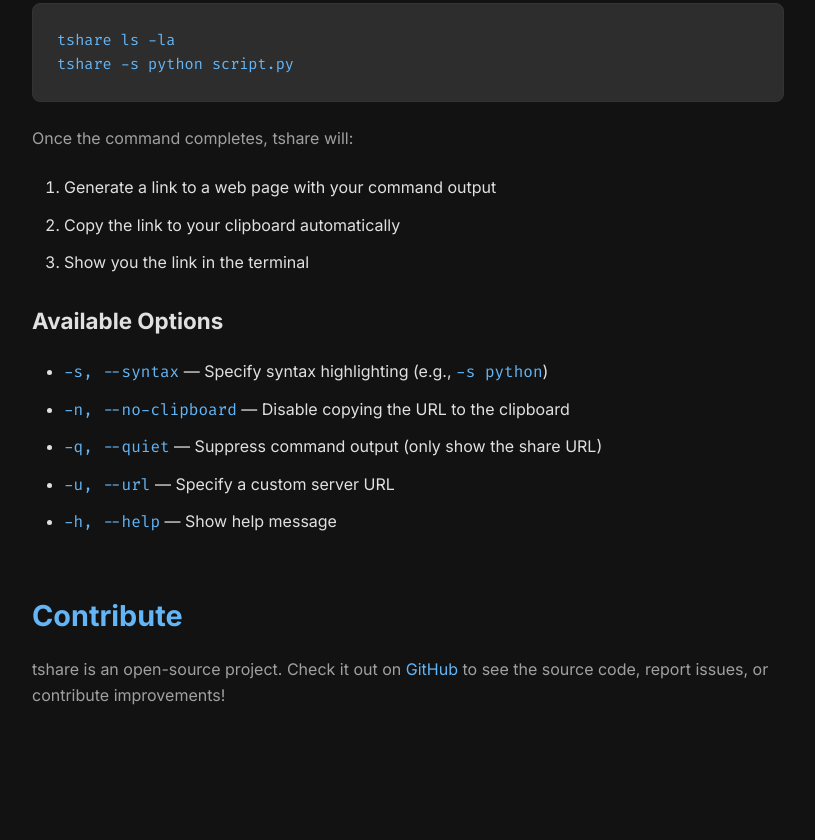
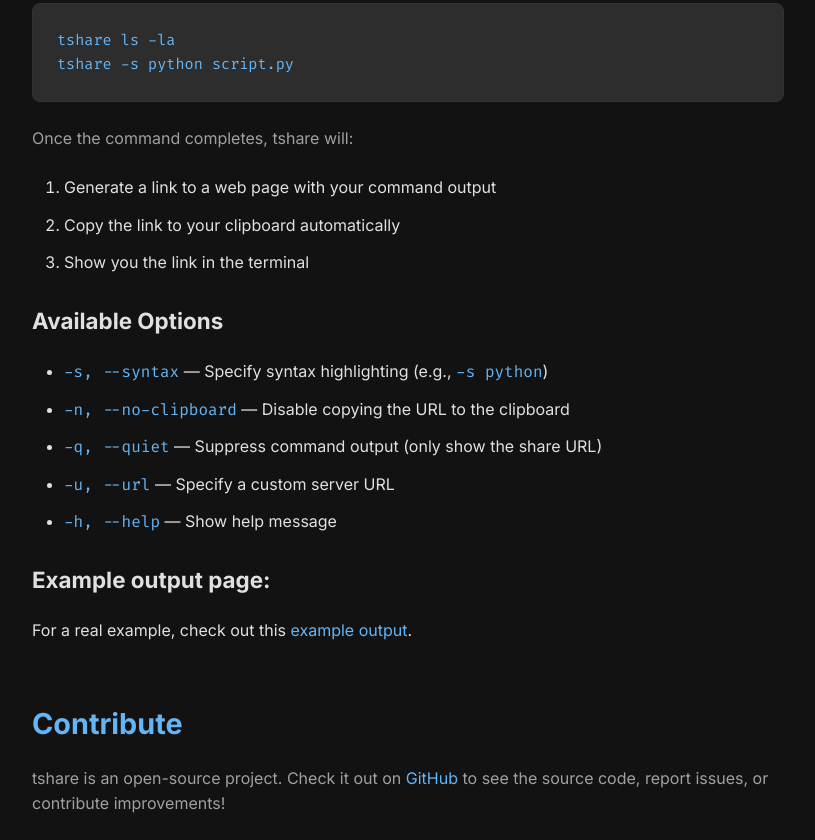
Before and after one commit to mikkelrask/terminal-share, a website: page public/index.html in a window 1280 px wide. Shown: the part 1165-2005 px from the top of the page, without its empty margins (232-1047 px from the left). Drawn offline with Linux system fonts and the light colour scheme.

Commit message:
Add example + change default colorscheme for view

```diff
--- a/public/index.html
+++ b/public/index.html
@@ -73,6 +73,8 @@
         <li><code>-u, --url</code> — Specify a custom server URL</li>
         <li><code>-h, --help</code> — Show help message</li>
       </ul>
+      <h3>Example output page:</h3>
+      For a real example, check out this <a href="https://tshare.porgy-ruler.ts.net/d799da" target="_blank">example output</a>.
     </section>
 
     <section id="github">
--- a/public/view.html
+++ b/public/view.html
@@ -4,12 +4,12 @@
   <meta charset="UTF-8">
   <meta name="viewport" content="width=device-width, initial-scale=1.0">
   <title>tshare - Terminal Output</title>
-  <link rel="stylesheet" href="https://cdnjs.cloudflare.com/ajax/libs/highlight.js/11.7.0/styles/atom-one-dark.min.css" id="highlight-theme">
+  <link rel="stylesheet" href="https://cdnjs.cloudflare.com/ajax/libs/highlight.js/11.7.0/styles/tokyo-night-dark.min.css" id="highlight-theme">
   <script src="https://cdnjs.cloudflare.com/ajax/libs/highlight.js/11.7.0/highlight.min.js"></script>
   <script src="https://cdnjs.cloudflare.com/ajax/libs/highlight.js/11.7.0/languages/bash.min.js"></script>
   <script src="https://cdnjs.cloudflare.com/ajax/libs/highlight.js/11.7.0/languages/shell.min.js"></script>
   <script src="https://cdnjs.cloudflare.com/ajax/libs/highlight.js/11.7.0/languages/python.min.js"></script>
-  <link rel="stylesheet" href="/styles.css">
+  <link rel="stylesheet" href="styles.css">
   <style>
     body {
       margin: 0;
```
Also changed, not shown: README.md.
